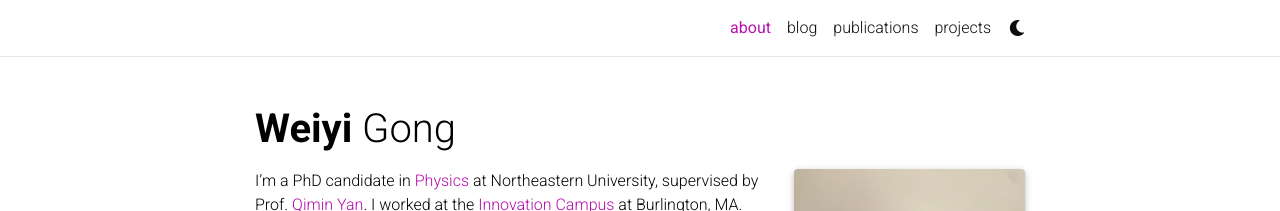
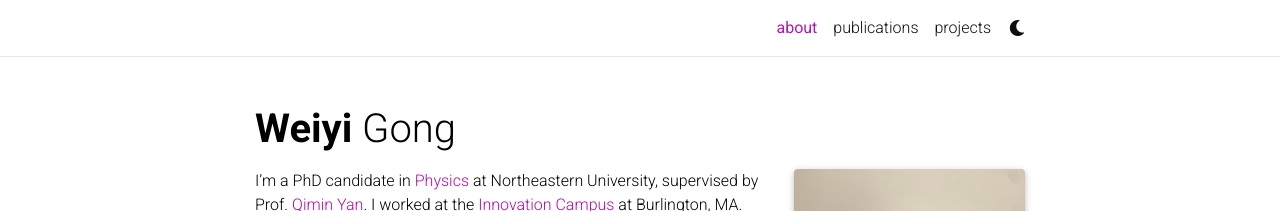
Before and after one commit to weiyigong/weiyigong.github.io, a Jekyll site: the page built from _pages/about.md, in a window 1280 px wide. Shown: the top 211 px of the page. Built offline with Jekyll 4.4.1, drawn with Linux system fonts in a browser that asks for light colours; full-size pictures stand in for the smaller copies a plugin makes; comment, search, counter and statistics services are not loaded; a style sheet for code colours, icons or effects is not loaded.

Commit message:
disable blog

```diff
--- a/_config.yml
+++ b/_config.yml
@@ -119,8 +119,8 @@
 # Blog
 # -----------------------------------------------------------------------------
 
-blog_name: al-folio # blog_name will be displayed in your blog page
-blog_nav_title: blog # your blog must have a title for it to be displayed in the nav bar
+blog_name: blog_name will be displayed in your blog page
+blog_nav_title: # your blog must have a title for it to be displayed in the nav bar
 blog_description: a simple whitespace theme for academics
 permalink: /blog/:year/:title/
 
```
